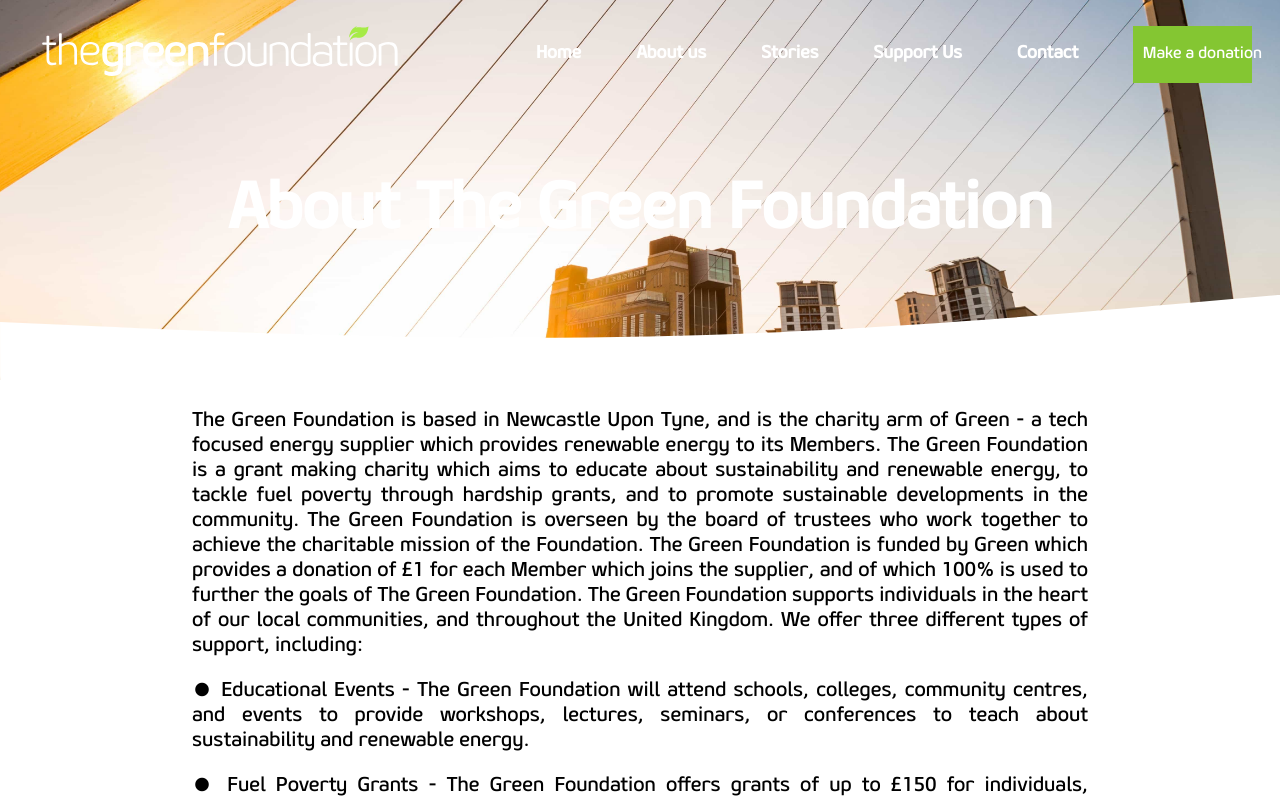
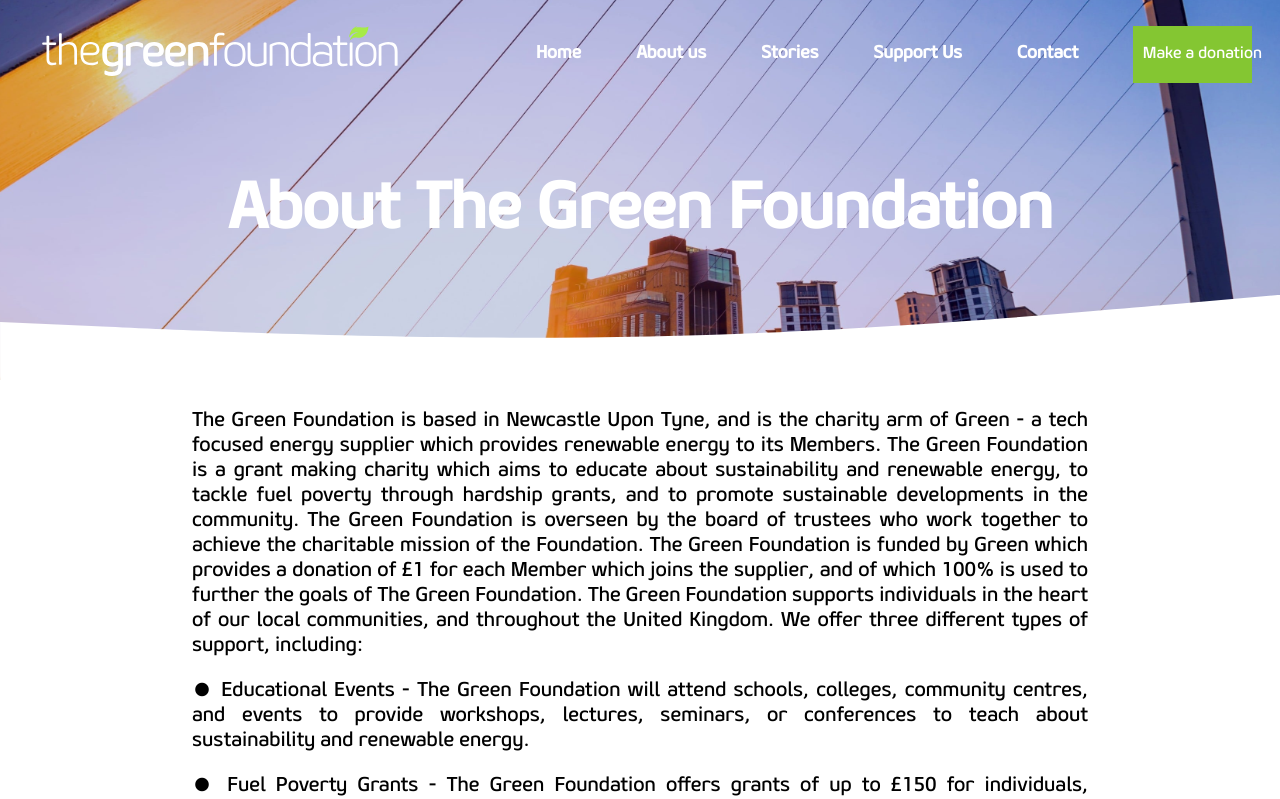
Before and after one commit to yahm23/FrontEndCharitySite, a React (Create React App) app: page /about in a window 1280 px wide. Shown: the top 799 px of the page. Built offline with nearby package versions, Linux system fonts and the light colour scheme.

Commit message:
made background banner darker hue, afternoon vibe

```diff
--- a/src/App.css
+++ b/src/App.css
@@ -578,7 +578,7 @@ div .Bar {
 }
 
 .aboutcontainer {
-  background-image: url("./Media/DesktopBackgrounds/NCL.jpg");
+  background-image: url("./Media/DesktopBackgrounds/NCLDark.jpg");
   width: 100%;
   background-repeat: no-repeat;
   background-attachment: scroll;
@@ -588,7 +588,7 @@ div .Bar {
 }
 
 .contactContainer {
-  background-image: url("./Media/DesktopBackgrounds/NCL.jpg");
+  background-image: url("./Media/DesktopBackgrounds/NCLDark.jpg");
   width: 100%;
   background-repeat: no-repeat;
   background-attachment: scroll;
@@ -598,7 +598,7 @@ div .Bar {
 }
 
 .contactContainer-mobile {
-  background-image: url("./Media/DesktopBackgrounds/NCL.jpg");
+  background-image: url("./Media/DesktopBackgrounds/NCLDark.jpg");
   width: 100%;
   background-repeat: no-repeat;
   background-attachment: scroll;
--- a/src/App.scss
+++ b/src/App.scss
@@ -575,19 +575,19 @@ body{
   }
 
   .aboutcontainer{
-  background-image: url('./Media/DesktopBackgrounds/NCL.jpg');
+  background-image: url('./Media/DesktopBackgrounds/NCLDark.jpg');
   @include backgroundSettings();
   background-position: center -415px;
   }
 
   .contactContainer{
-  background-image: url('./Media/DesktopBackgrounds/NCL.jpg');
+  background-image: url('./Media/DesktopBackgrounds/NCLDark.jpg');
   @include backgroundSettings();
   background-position: center -350px;
   }
 
   .contactContainer-mobile{
-  background-image: url('./Media/DesktopBackgrounds/NCL.jpg');
+  background-image: url('./Media/DesktopBackgrounds/NCLDark.jpg');
   @include backgroundSettings();
   }
 
```
Also changed, not shown: src/Media/DesktopBackgrounds/NCLDark.jpg (added).
